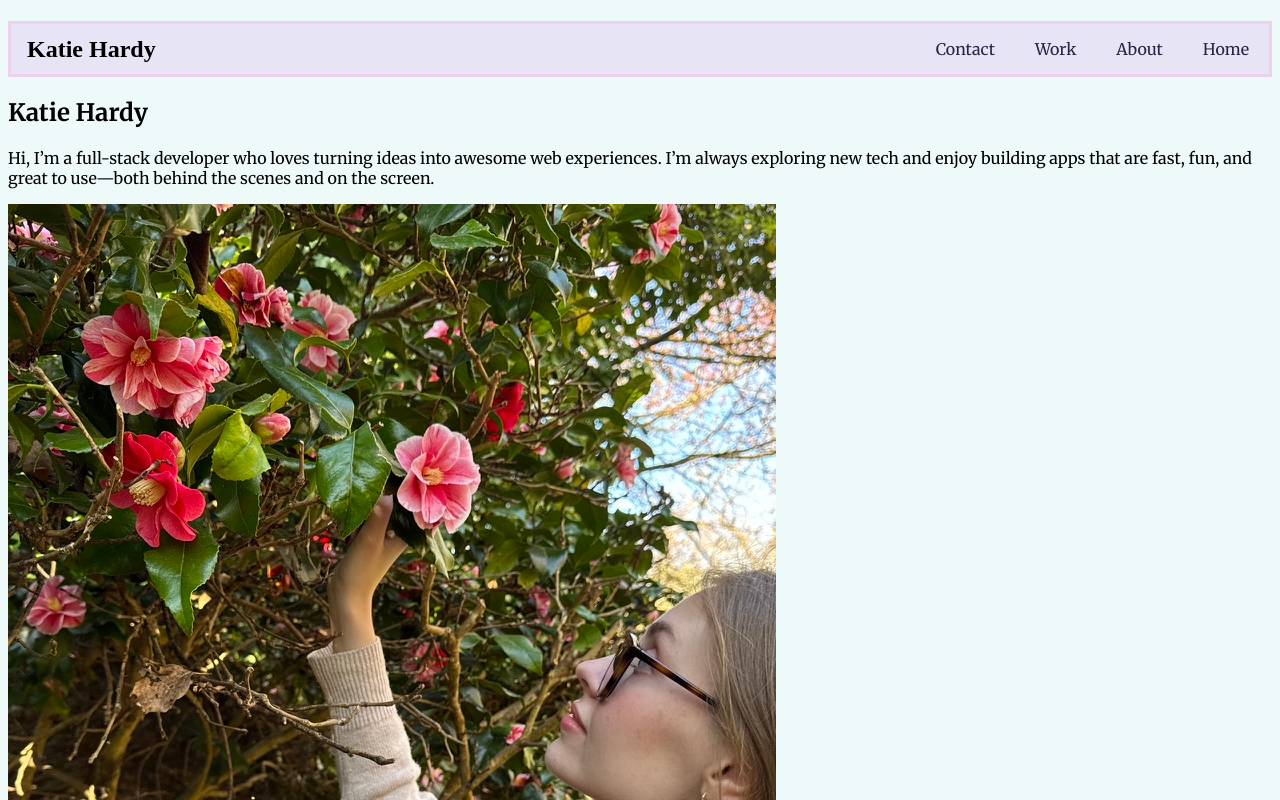
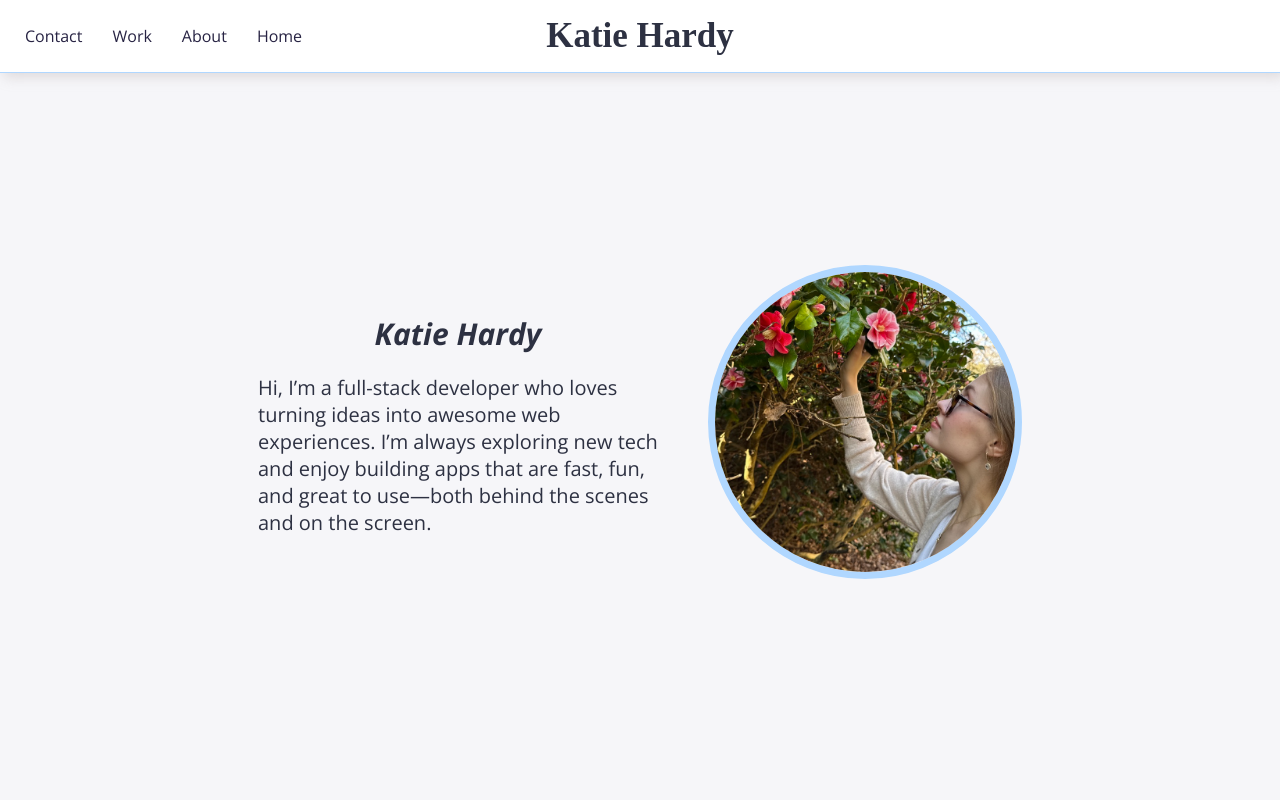
Before and after one commit to katmiah/katie-hardy-portfolio, a React (Vite) app: page / in a window 1280 px wide. Shown: the top 800 px of the page. Built offline with nearby package versions, Linux system fonts and the light colour scheme; a web font is replaced by a local one.

Commit message:
home page styled

```diff
--- a/src/App.css
+++ b/src/App.css
@@ -1,24 +1,36 @@
-@import url("https://fonts.googleapis.com/css2?family=Merriweather:ital,opsz,wght@0,18..144,300..900;1,18..144,300..900&display=swap");
+@import url("https://fonts.googleapis.com/css2?family=Open+Sans:ital,wght@0,300..800;1,300..800&display=swap");
 
 @import url("https://fonts.googleapis.com/css2?family=League+Script&display=swap");
 
 * {
-  background-color: #eef9f9;
-  font-family: "Merriweather", serif;
+  background-color: #f6f6f9;
+  font-family: "Open Sans", sans-serif;
+  border: 0;
+  padding: 0;
+  margin: 0;
+  color: #2d3142;
 }
 .nav {
   display: flex;
   justify-content: space-between;
   align-items: center;
+  position: relative;
   padding-left: 1rem;
-  background-color: #e7e4f5;
-  border: solid #ebd1ee 3px;
+  border-bottom: solid #b0d7ff 1.5px;
+  box-shadow: 4px 4px 12px rgba(184, 174, 174, 0.396);
+  background-color: white;
+  padding: 10px;
 }
 .nav h1 {
-  background-color: #e7e4f5;
   margin: 0;
-  text-align: center;
   font-family: "League Script", cursive;
+  font-weight: bold;
+  background-color: white;
+  display: inline-block;
+  position: absolute;
+  left: 50%;
+  transform: translateX(-50%);
+  font-size: 35px;
 }
 
 .nav ul {
@@ -28,19 +40,73 @@
   margin: 0px;
 }
 
-.nav li {
-  border-left: 5px solid #e7e4f5;
-  border-right: 5px solid #e7e4f5;
-}
-
 .nav a {
   color: #272343;
   text-decoration: none;
   padding: 15px;
   display: block;
   text-align: center;
-  background-color: #e7e4f5;
+  background-color: white;
 }
 .nav a:hover {
-  background-color: #ebd1ee;
+  color: #b0d7ff;
 }
+
+.bio-container {
+  max-width: 1000px;
+  margin: 2% auto;
+  display: flex;
+  flex-direction: column;
+  align-items: center;
+  text-align: center;
+  margin-top: 15%;
+}
+
+.bio-content {
+  display: flex;
+  align-items: center;
+  justify-content: center;
+  gap: 50px;
+  flex-wrap: nowrap;
+  text-align: left;
+}
+
+.text-container {
+  max-width: 400px;
+}
+
+.text-container h2 {
+  margin-bottom: 5%;
+  display: flex;
+  justify-content: center;
+  font-size: 30px;
+  font-style: italic;
+}
+
+.text-container p {
+  font-size: 20px;
+}
+
+.image-container {
+  flex-shrink: 0;
+}
+
+.image {
+  width: 300px;
+  height: 300px;
+  border-radius: 50%;
+  object-fit: cover;
+  border: solid #b0d7ff 7px;
+}
+
+@media (max-width: 768px) {
+  .bio-content {
+    flex-direction: column;
+    text-align: center;
+  }
+
+  .image {
+    width: 250px;
+    height: 250px;
+  }
+}
--- a/src/App.jsx
+++ b/src/App.jsx
@@ -1,14 +1,21 @@
 import Header from "./Components/Header";
 import Navbar from "./Components/Navbar";
 import Home from "./Components/Home";
+import About from "./Components/About";
 import "./App.css";
+import { Routes, Route } from "react-router-dom";
 
 function App() {
   return (
     <div>
       <Header />
       <Navbar />
-      <Home />
+      <>
+        <Routes>
+          <Route path="/" element={<Home />} />
+          <Route path="/about" element={<About />} />
+        </Routes>
+      </>
     </div>
   );
 }
--- a/src/Components/About.jsx
+++ b/src/Components/About.jsx
@@ -0,0 +1,11 @@
+function About() {
+  return (
+    <div>
+      <header>
+        <h3>About</h3>
+      </header>
+      <p></p>
+    </div>
+  );
+}
+export default About;
--- a/src/Components/Home.jsx
+++ b/src/Components/Home.jsx
@@ -2,21 +2,28 @@ import image from "../assets/image.jpeg";
 
 function Home() {
   return (
-    <div>
-      <header className="header-2">
+    <div className="bio-container">
+      <div className="bio-content">
+        <div className="text-container">
+          <header>
             <h2>Katie Hardy</h2>
           </header>
           <p>
-        Hi, I’m a full-stack developer who loves turning ideas into awesome web
-        experiences. I’m always exploring new tech and enjoy building apps that
-        are fast, fun, and great to use—both behind the scenes and on the
-        screen.
+            Hi, I’m a full-stack developer who loves turning ideas into awesome
+            web experiences. I’m always exploring new tech and enjoy building
+            apps that are fast, fun, and great to use—both behind the scenes and
+            on the screen.
           </p>
+        </div>
+
+        <div className="image-container">
           <img
             className="image"
             src={image}
-        alt="Woman looking up at a pink camelia"
+            alt="Woman looking up at a pink camellia"
           />
+        </div>
+      </div>
     </div>
   );
 }
```
Lines whose indentation alone changed are shown as unchanged.
